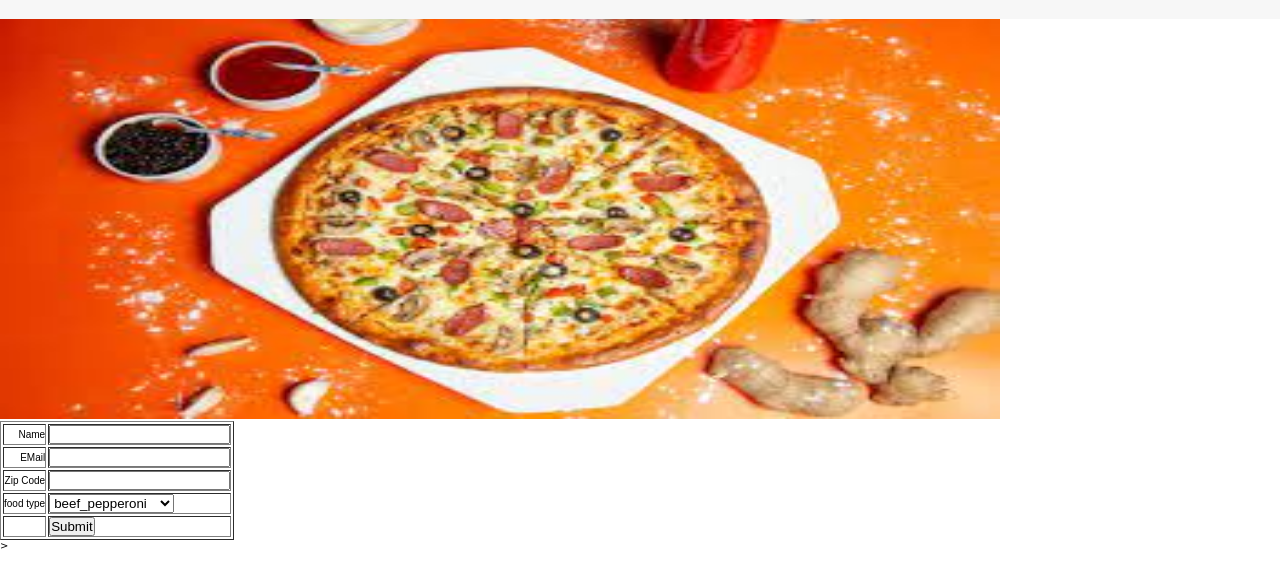
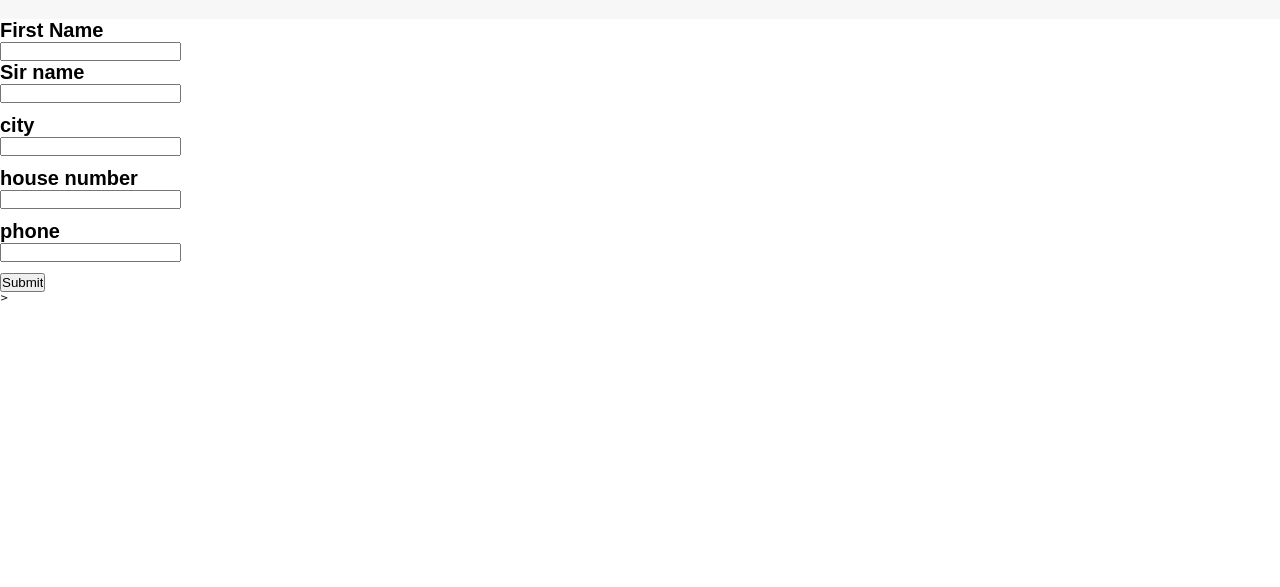
Before and after one commit to Smps-codezone/week0-hackon, a plain HTML site: page pages/form.html in a window 1280 px wide. Shown: the part 61-648 px from the top of the page. Drawn offline with Linux system fonts and the light colour scheme.

Commit message:
correcting the form page

```diff
--- a/pages/form.html
+++ b/pages/form.html
@@ -20,49 +20,22 @@
             </div>
           </nav>
     </section>
-    <section>
-      <img src="../images/pizza1.jpeg" width="1000" height="400"
-      alt="">
-    </section>
-    <section>
-      <form action = "/cgi-bin/test.cgi" name = "myForm" onsubmit = "return(validate());">
-        <table cellspacing = "2" cellpadding = "2" border = "1">
+    <div class="form">
+      <h1>First Name</h1>
+      <input type="text" id="fname" name="fname"><br>
+      <h1>Sir  name</h1>
+      <input type="text" id="sname" name="sname"><br><br>
+      <h1>city</h1>
+      <input type="text" id="city" name="city"><br><br>
+      <h1>house number</h1>
+      <input type="text" id="house number" name="house number"><br><br
+      >
+      <h1>phone</h1>
+      <input type="text" id="phone" name="phone"><br><br
+      >
+      <input type="submit" placeholder="Submit">
+    </div>
 
-           <tr>
-              <td align = "right">Name</td>
-              <td><input type = "text" name = "Name" /></td>
-           </tr>
-
-           <tr>
-              <td align = "right">EMail</td>
-              <td><input type = "text" name = "EMail" /></td>
-           </tr>
-
-           <tr>
-              <td align = "right">Zip Code</td>
-              <td><input type = "text" name = "Zip" /></td>
-           </tr>
-
-           <tr>
-              <td align = "right">food type</td>
-              <td>
-                 <select name = "Country">
-                    <option value = "-1" selected>beef_pepperoni</option>
-                    <option value = "1">cheeseburge</option>
-                    <option value = "2">chicken-hawalian</option>
-                    <option value = "3">INDIA</option>
-                 </select>
-              </td>
-           </tr>
-
-           <tr>
-              <td align = "right"></td>
-              <td><input type = "submit" value = "Submit" /></td>
-           </tr>
-        </table>
-     </form>
-
-    </section>
     <script type = "main.js">js</script>>
 </body>
 </html>
```
